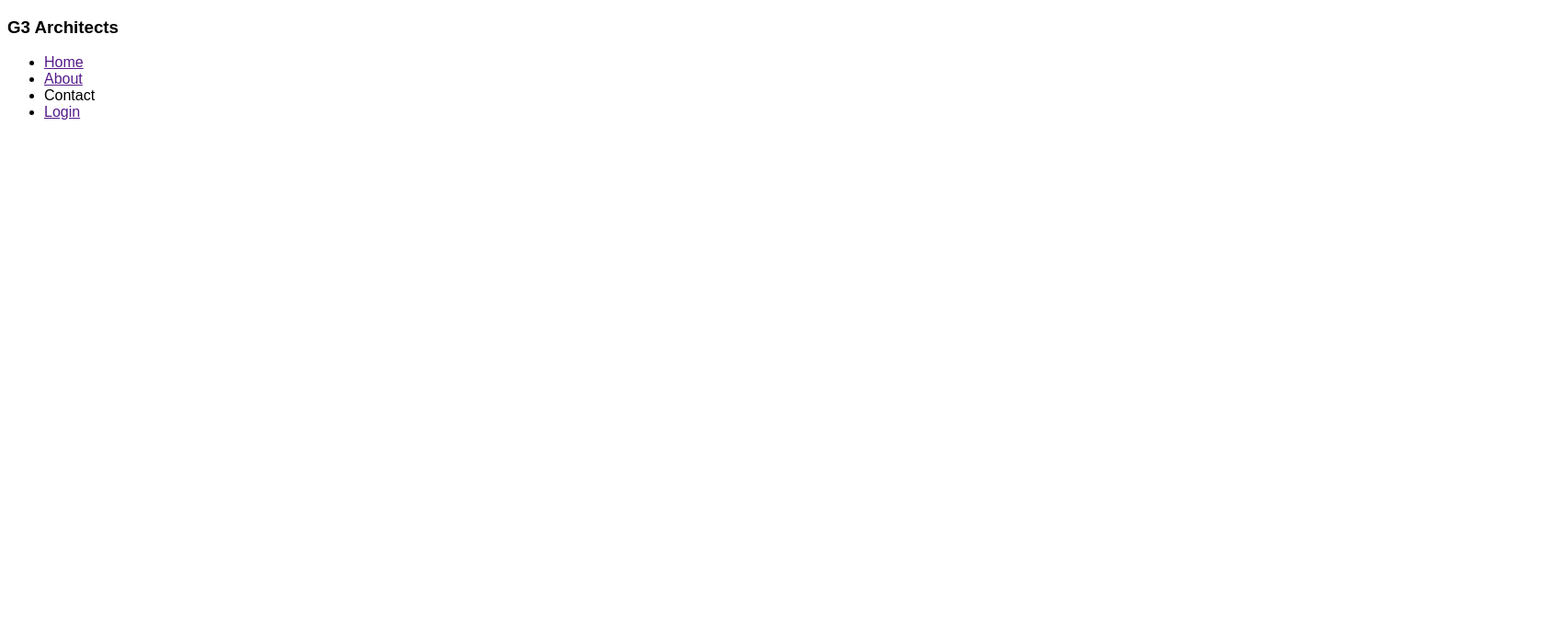
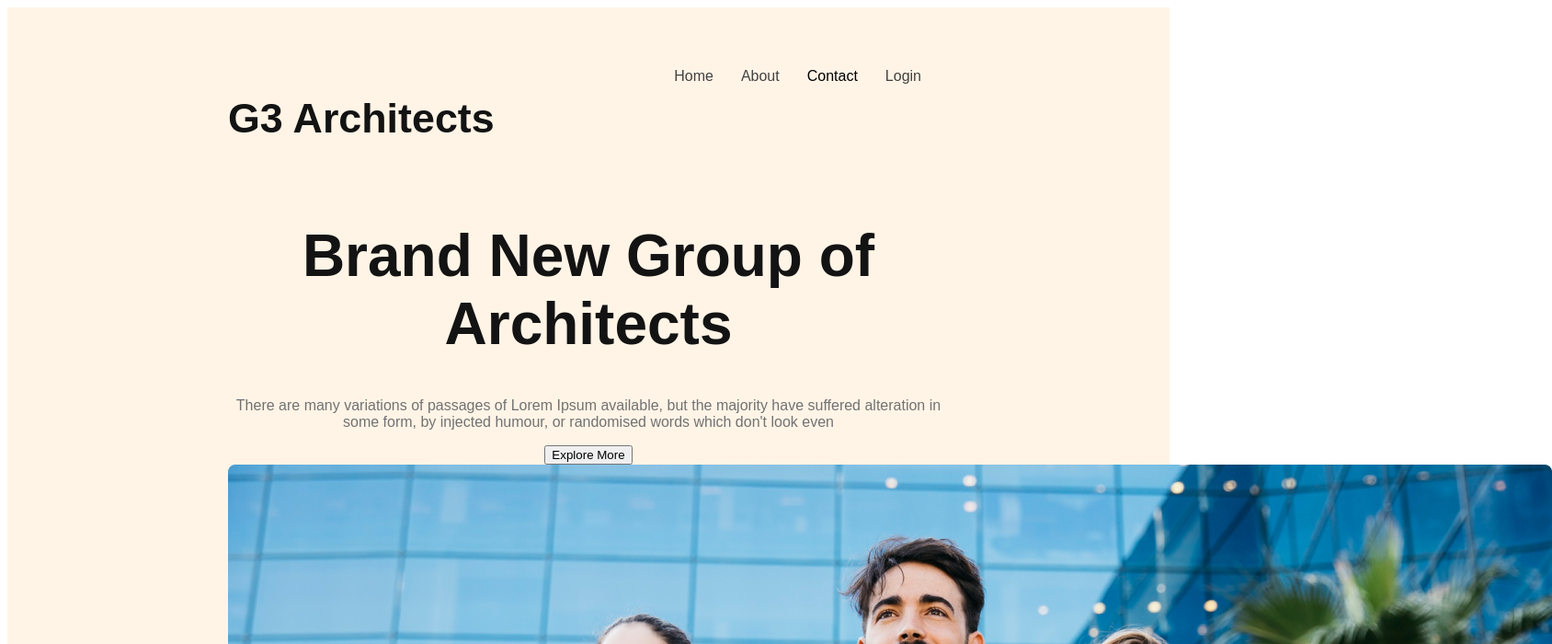
Before and after one commit to shahiur17/g3-architects-webs, a plain HTML site: page index.html in a window 1280 px wide. Shown: the top 700 px of the page at 92% size, 1688 px wide, since content can reach past the window. Drawn offline with Linux system fonts and the light colour scheme.

Commit message:
banner content added

```diff
--- a/index.html
+++ b/index.html
@@ -9,7 +9,7 @@
 <body>
     <header>
         <nav>
-            <h3> G3 Architects</h3>
+            <h3 class="nav-title"> G3 Architects</h3>
             <ul>
                 <li><a href="">Home</a></li>
                 <li><a href="">About</a></li>
@@ -17,6 +17,18 @@
                 <li><a href="">Login</a></li>
             </ul>
         </nav>
+        <div class="banner">
+          <div class="banner-conttent">
+            <h1 class="banner-title">
+                Brand New Group of Architects </h1>
+                <p class="banner-description">There are many variations of passages of Lorem Ipsum available,
+                     but the majority have suffered alteration in some form,
+                      by injected humour, or randomised words which don't look even</p>
+                  <button class="btn-primary">Explore More</button>
+                      <img src="images/banner.png" alt="" srcset="">
+
+          </div>
+            </div>
     </header>
     <main>
 
--- a/style/web.css
+++ b/style/web.css
@@ -1,3 +1,48 @@
 *{
     font-family: 'Work Sans', sans-serif;
 }
+.btn-primary{
+
+}
+header{
+    background: rgba(255, 144, 14, 0.10);
+    padding: 50px 240px;
+}
+nav{
+    display: flex;
+    justify-content: space-between;
+}
+.nav-title{
+    font-size: 2.8rem;
+    font-weight: 700;
+    color: #131313 ;
+    align-items: center;
+}
+nav > ul{
+    display:flex;
+}
+nav li{
+    list-style: none;
+    margin-right: 30px;
+    font-weight: 500;
+    font-size: 1rem;
+}
+nav li a{
+    text-decoration: none;
+    color: #424242;
+}
+.banner-conttent{
+    max-width: 800px;
+    text-align: center;
+    margin: 0 auto;
+
+}
+.banner-title{
+    font-size: 4rem;
+    font-weight: 700;
+    color: #131313;
+}
+.banner-description{
+    color: #727272;
+
+}
```
